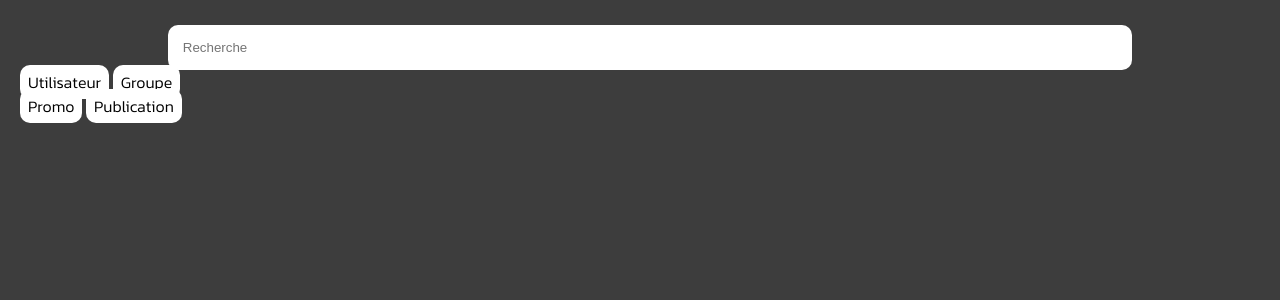
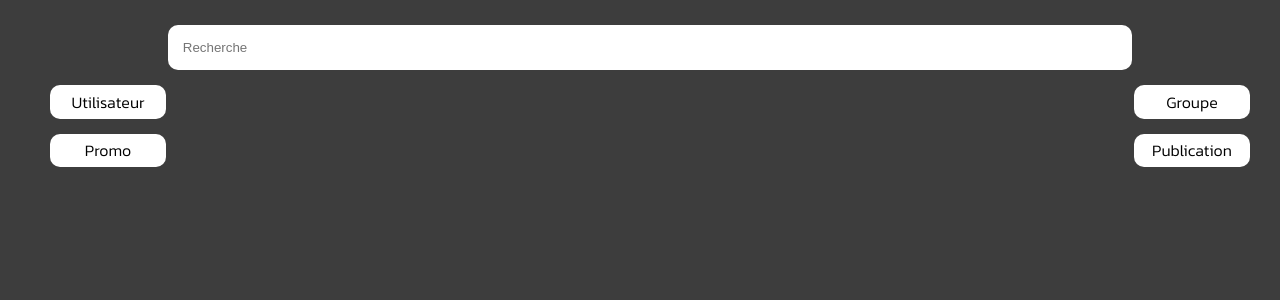
Before and after one commit to Hetic-Project/Connectify, a PHP site: page /profile/Page/recherche.php in a window 1280 px wide. Shown: the part 80-380 px from the top of the page. Run offline with PHP 8.4, Linux system fonts and the light colour scheme.

Commit message:
recherche bug 2

```diff
--- a/client/css/recherche.css
+++ b/client/css/recherche.css
@@ -9,12 +9,27 @@
 
 input[type="radio"].demo1 {
     display: none;
-  }
-  input[type="radio"].demo1 + label {
+}
+
+input[type="radio"].demo1 + label {
     padding: 0.3rem 0.5rem;
     background-color: #fff;
     border-radius: 10px;
-  }
+    width: 100px;
+    text-align: center;
+}
+
+.buttonTop {
+  display: flex;
+  justify-content: space-between;
+  margin: 15px 30px;
+}
+
+.buttonBot {
+  display: flex;
+  justify-content: space-between;
+  margin: 0 30px 0 30px;
+}
 
 .recherche {
   margin-left: 20px;
```
